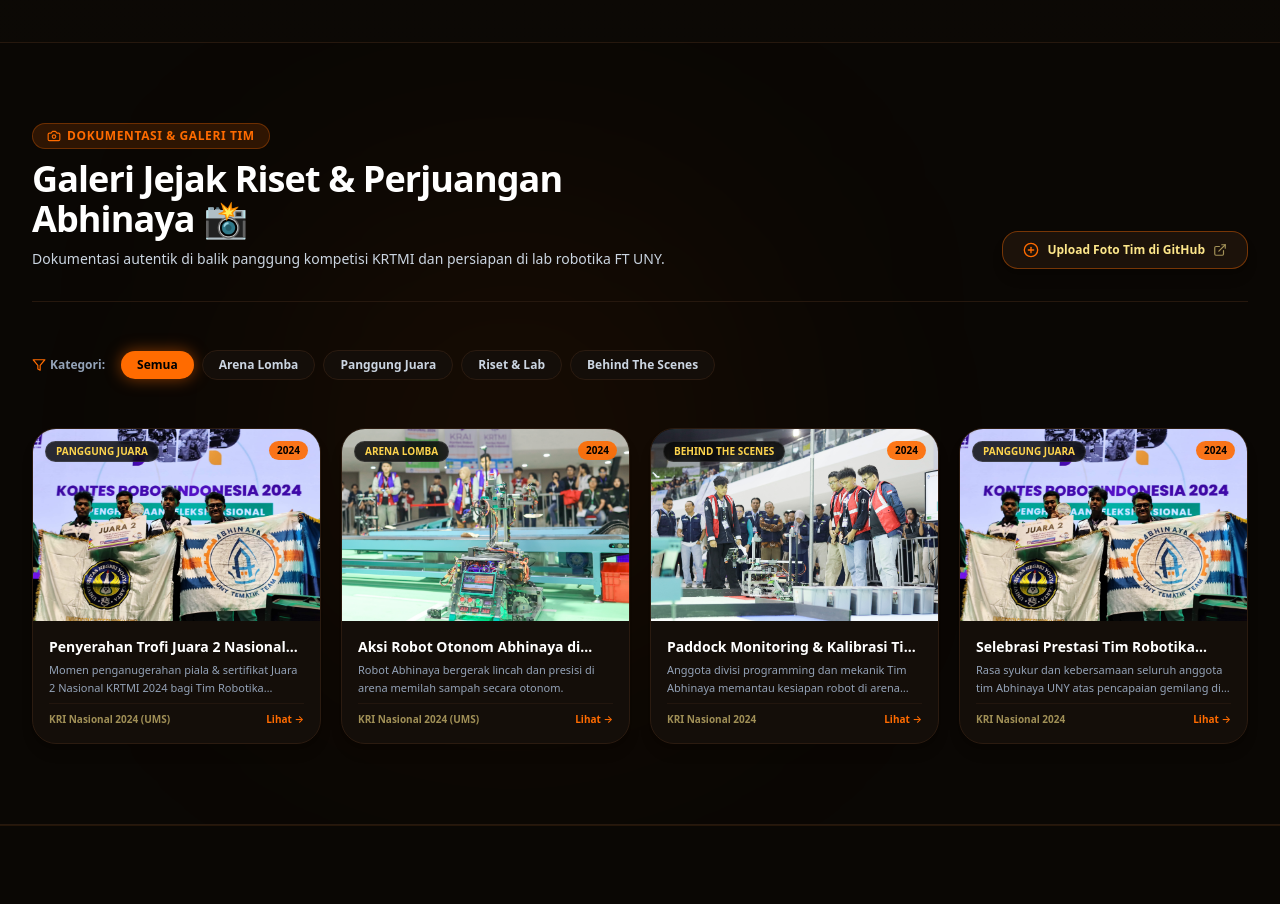
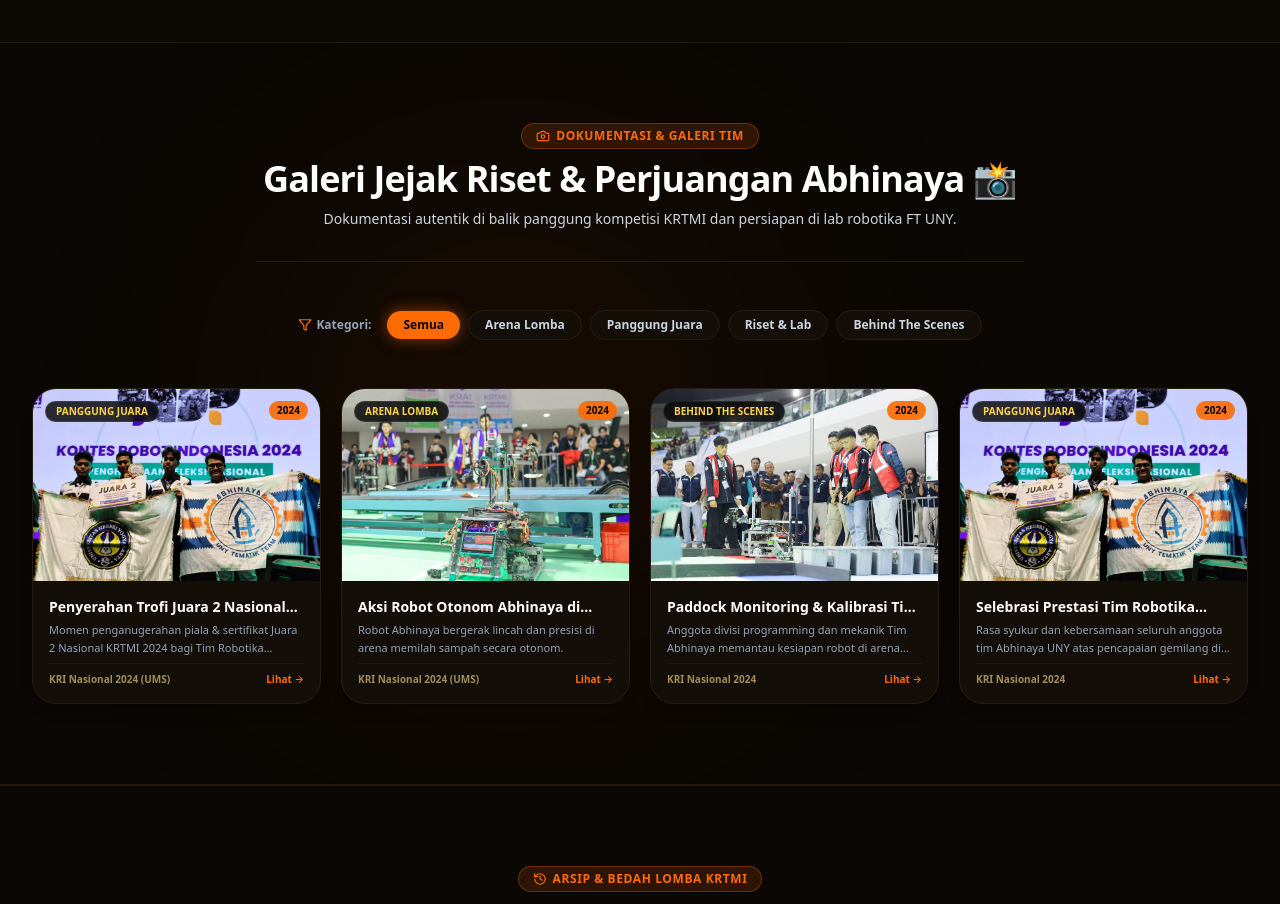
Before and after one commit to Abhinaya-UNY/AbhinayaUNY_Web, a Next.js app: page / in a window 1280 px wide. Shown: the part 3180-4084 px from the top of the page. Built offline with nearby package versions, Linux system fonts and the light colour scheme.

Commit message:
fix: remove internal github upload button from public gallery

```diff
--- a/components/DocumentationGallerySection.tsx
+++ b/components/DocumentationGallerySection.tsx
@@ -1,7 +1,7 @@
 'use client';
 
 import React, { useState } from 'react';
-import { Camera, ExternalLink, Image as ImageIcon, Filter, Sparkles, X, PlusCircle } from 'lucide-react';
+import { Camera, Image as ImageIcon, Filter, Sparkles, X } from 'lucide-react';
 import { GALLERY_ITEMS, GALLERY_CATEGORIES, GalleryItem } from '@/data/galleryData';
 
 export const DocumentationGallerySection: React.FC = () => {
@@ -21,9 +21,8 @@
 
       <div className="max-w-7xl mx-auto px-4 sm:px-6 lg:px-8 space-y-8 sm:space-y-12 relative z-10">
 
-        {/* Header Title & GitHub Upload CTA */}
-        <div className="flex flex-col md:flex-row md:items-end justify-between gap-5 border-b border-[#26180E] pb-6 sm:pb-8">
-          <div className="space-y-2.5 max-w-2xl">
+        {/* Header Title */}
+        <div className="text-center space-y-2.5 max-w-3xl mx-auto border-b border-[#26180E] pb-6 sm:pb-8">
           <div className="inline-flex items-center space-x-1.5 px-3.5 py-1 rounded-full bg-brand-orange/15 text-brand-orange text-xs font-black uppercase tracking-wider border border-brand-orange/30">
             <Camera className="w-3.5 h-3.5" />
             <span>DOKUMENTASI &amp; GALERI TIM</span>
@@ -36,23 +35,8 @@
           </p>
         </div>
 
-          {/* Upload CTA on GitHub */}
-          <div className="flex-shrink-0">
-            <a
-              href="https://github.com/Abhinaya-UNY/AbhinayaUNY_Web/blob/main/PANDUAN_UPLOAD_DOKUMENTASI.md"
-              target="_blank"
-              rel="noopener noreferrer"
-              className="inline-flex items-center space-x-2 px-4 sm:px-5 py-2 sm:py-2.5 rounded-2xl bg-[#1C120A] hover:bg-brand-orange text-amber-200 hover:text-black font-bold text-xs border border-brand-orange/40 hover:border-brand-orange transition shadow-lg group"
-            >
-              <PlusCircle className="w-4 h-4 text-brand-orange group-hover:text-black transition" />
-              <span>Upload Foto Tim di GitHub</span>
-              <ExternalLink className="w-3.5 h-3.5 opacity-60" />
-            </a>
-          </div>
-        </div>
-
         {/* Filter Category Pills */}
-        <div className="flex flex-wrap gap-2 items-center">
+        <div className="flex flex-wrap gap-2 items-center justify-center">
           <div className="flex items-center space-x-1 text-slate-400 text-xs font-bold mr-2">
             <Filter className="w-3.5 h-3.5 text-brand-orange" />
             <span>Kategori:</span>
```
Lines whose indentation alone changed are shown as unchanged.
